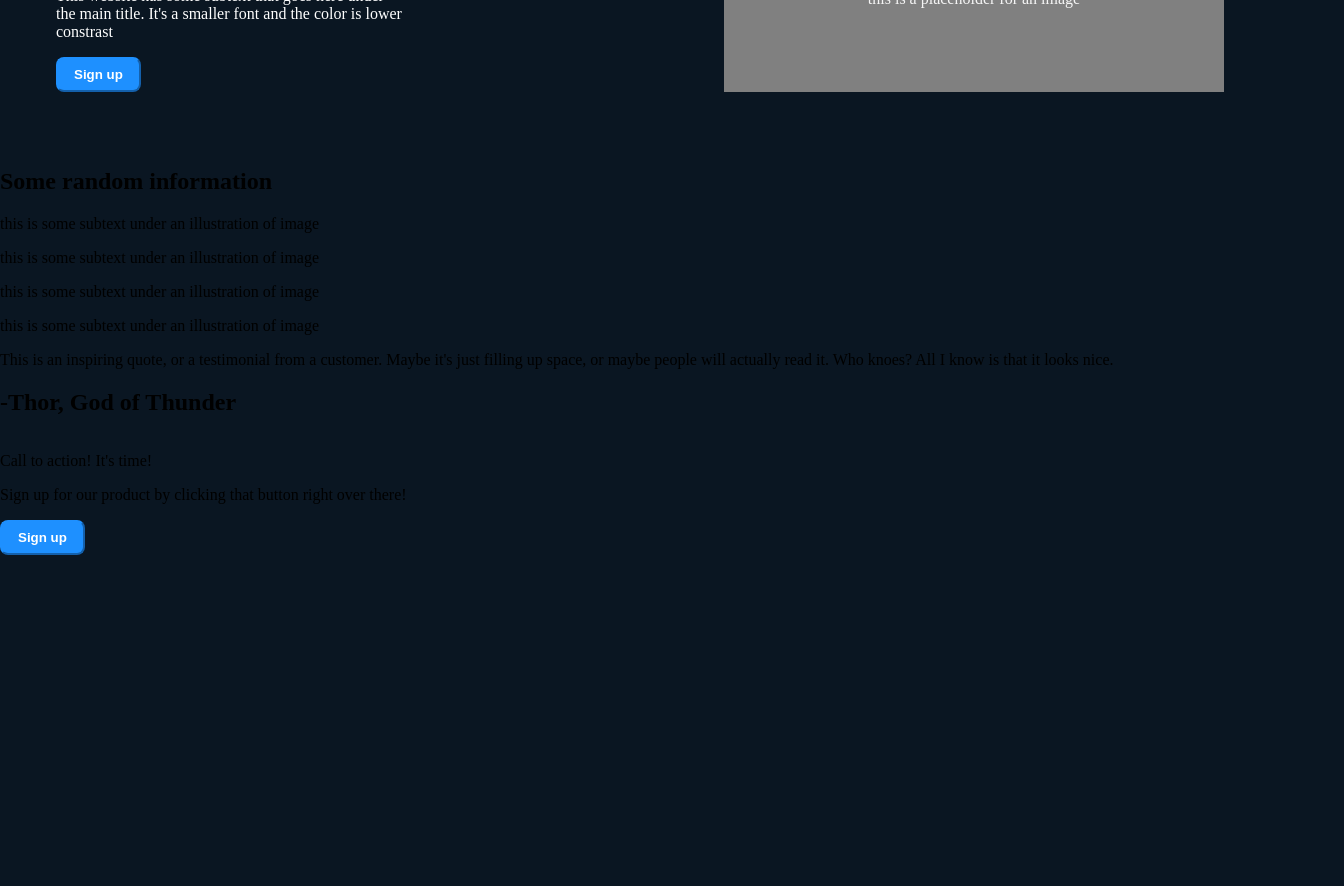
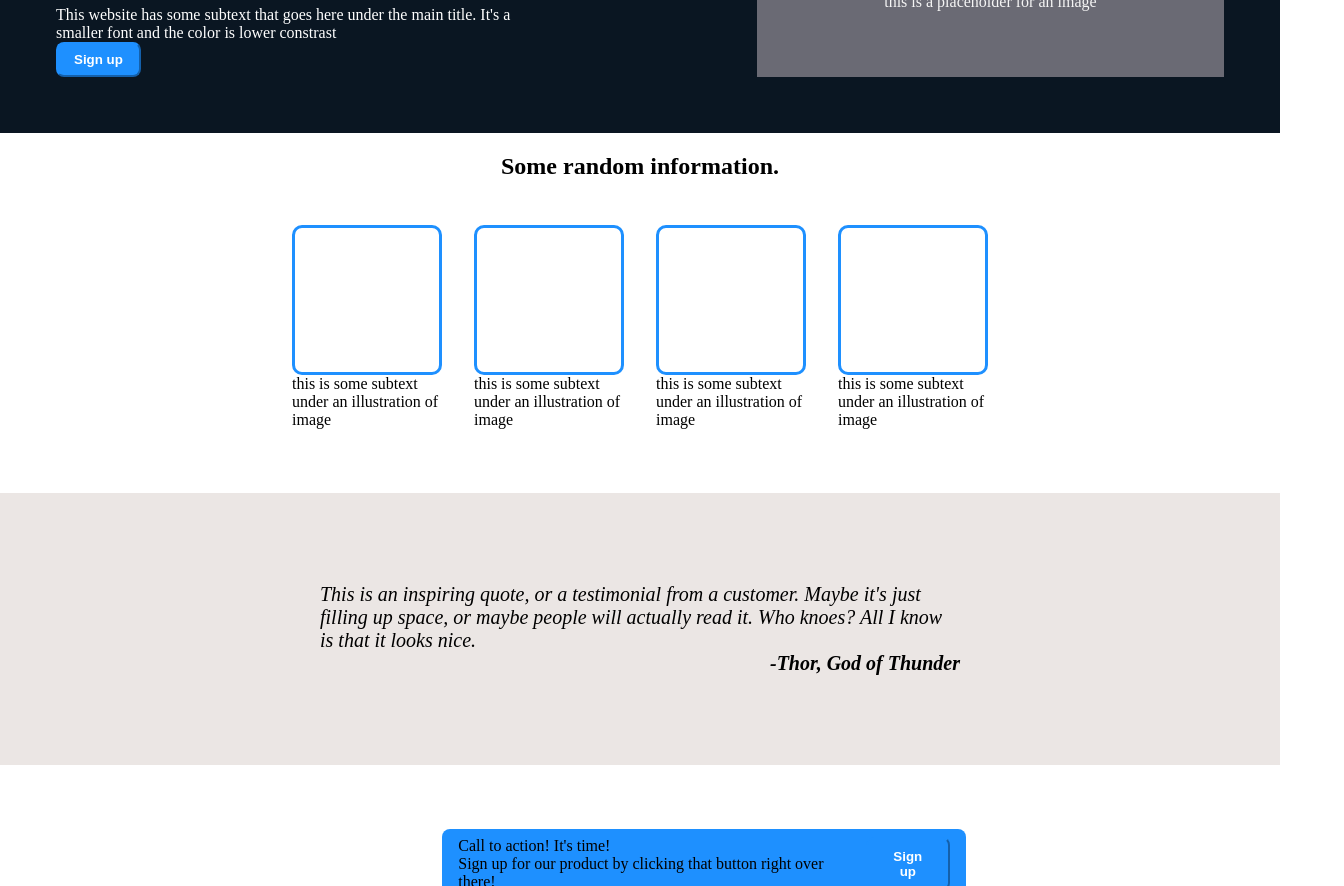
Before and after one commit to ThinhTuSGN/first-website, a plain HTML site: page index.html in a window 1280 px wide. Shown: the part 209-1095 px from the top of the page, 1344 px wide, since content can reach past the window. Before the commit the page ends 800 px from the top, so only its background shows below. Drawn offline with Linux system fonts and the light colour scheme.

Commit message:
completed the rough outline

```diff
--- a/index.html
+++ b/index.html
@@ -31,24 +31,51 @@
         </div>
     </div>
 
-    <div>   <!--Subtext-->
-        <h2>Some random information</h2>
+    <div class="subtext">   <!--Subtext-->
+        <div>
+            <h2>Some random information.</h2>
+        </div>
+            <div class="image-container">
+                <div class=" images">
+                    <div class="square"></div>
                     <p>this is some subtext under an illustration of image</p>
+                </div>
+                <div  class=" images">
+                    <div class="square"></div>
                     <p>this is some subtext under an illustration of image</p>
+                </div>
+                <div  class=" images">
+                    <div class="square"></div>
                     <p>this is some subtext under an illustration of image</p>
+                </div>
+                <div  class=" images">
+                    <div class="square"></div>
                     <p>this is some subtext under an illustration of image</p>
+                </div>
+            </div>
+
+        <!--Quote Portion-->
+        <div class="quote-section">
+            <div class="quote">
                 <p>
                     This is an inspiring quote, or a testimonial from a customer.
                     Maybe it's just filling up space, or maybe people will actually read it.
                     Who knoes? All I know is that it looks nice.
                 </p>
-        <h2>-Thor, God of Thunder</h2>
+                <h5 class="author">-Thor, God of Thunder</h5>
+            </div>
+        </div>
+
     </div>
 
     <div class="footer">
+        <div class="signup">
+            <div class="action">
                 <p>Call to action! It's time!</p>
                 <p>Sign up for our product by clicking that button right over there!</p>
+            </div>
             <button>Sign up</button>
+        </div>
     </div>
 
 </body>
--- a/style.css
+++ b/style.css
@@ -1,33 +1,44 @@
+*{
+    box-sizing: border-box;
+}
 
 body {
     font-family: "Times New Roman", sans-serif;
     display: flex;
     flex-direction: column;
     margin: 0;
-    background-color:rgb(10, 22, 34);
+    background-color: white;
+    height: 100%;
+    width: 100%;
+    flex-shrink: 0;
+}
+
+p {
+    margin: 0;
 }
 
 .header {
+    height: 5%;
     display: flex;
-    gap: 25px;
     justify-content: space-between;
-    padding: 16px 0;
+    padding: 2% 0;
+    flex-shrink: 0%;
+    background-color:rgb(10, 22, 34);
 }
 
 .logo {
     font-weight: bold;
     font-size: 25px;
     color: white;
-    padding: 0 50px;
 }
 
 .right-links {
     display: flex;
+    flex-shrink: 0;
     gap: 16px;
     color: lightgrey;
     margin-left: 56px;
     font-size: 16px;
-    padding: 0 50px;
 }
 
 a:link {
@@ -41,21 +52,22 @@ a:visited {
 }
 
 .advertise {
+    height: 20%;
     display: flex;
-    gap: 50px;
     justify-content: space-between;
     padding: 56px 56px;
+    background-color:rgb(10, 22, 34);
 }
 
 .left-advertise {
-    width: 350px;
+    width: 40%;
     color: white;
 }
 
 .image-holder {
     display: flex;
-    background-color: grey;
-    width: 500px;
+    background-color: rgb(106, 106, 116);
+    width: 40%;
     color: whitesmoke;
     align-items: center;
     justify-content: center;
@@ -69,3 +81,79 @@ button {
     border-radius: 8px;
     border-color: dodgerblue;
 }
+
+.subtext {
+    display: flex;
+    flex-direction: column;
+    align-items: center;
+    height: 50%;
+    /*margin: 5% 0%;*/
+    flex: 1 0 auto;
+}
+
+.image-container {
+    display: flex;
+    margin: 2% 0% 5% 0%;
+}
+
+.images {
+    display:flex;
+    flex-direction: column;
+    width: 150px;
+    margin: 0px 16px;
+    align-items: center;
+}
+
+.square {
+    height: 150px;
+    width: 150px;
+    border-radius: 10px;
+    border-width: 3px;
+    border-style: solid;
+    border-color: dodgerblue;
+}
+
+.quote-section {
+    display: flex;
+    width: 100%;
+    background-color: rgb(235, 230, 228);
+    justify-content: center;
+    padding: 7% 0%;
+}
+
+.quote {
+    display: flex;
+    width: 50%;
+    flex-direction: column;
+    margin: 0;
+    font-size: 20px;
+    font-style: italic;
+}
+
+.author {
+    margin: 0;
+    padding: 0;
+    font-size: 20px;
+    align-self: end;
+}
+
+.footer {
+    display: flex;
+    box-sizing: border-box;
+    width: 100%;
+    height: 25%;
+    justify-content: center;
+    align-items: center;
+    flex-shrink: 0;
+    margin: 5%;
+}
+
+.signup {
+    display: flex;
+    justify-content: space-between;
+    background-color: dodgerblue;
+    border-radius: 8px;
+    padding: 8px 16px;
+    gap: 2%;
+    margin: auto;
+}
```
Lines whose indentation alone changed are shown as unchanged.
